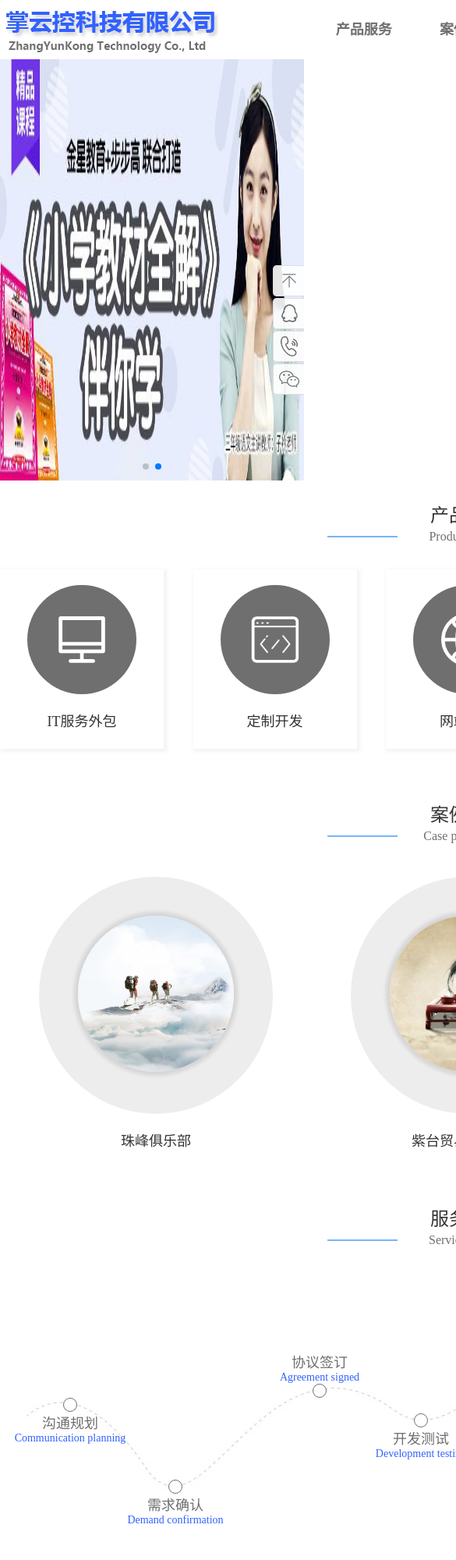
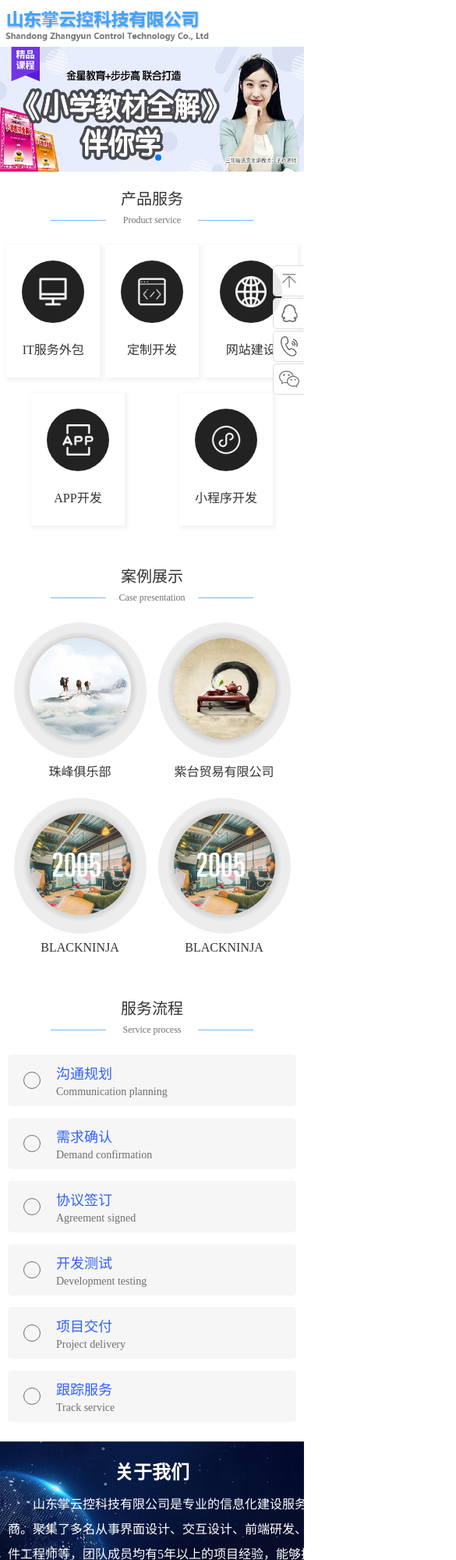
Before and after one commit to android5203/webApp, a plain HTML site: page index.html in a window 390 px wide. Shown: the top 2000 px of the page at 78% size, 585 px wide, since content can reach past the window. Drawn offline with nearby package versions, Linux system fonts and the light colour scheme.

Commit message:
移动端适配

```diff
--- a/css/index.css
+++ b/css/index.css
@@ -51,11 +51,11 @@
 }
 
 .header .logo {
-    width: 300px;
+    width: 400px;
     height: 0;
     overflow: hidden;
     padding-top: 76px;
-    background-image: url(../img/logo.png);
+    background-image: url(../img/logo1.png);
     background-repeat: no-repeat;
     background-position: center center;
 }
@@ -129,20 +129,18 @@
 .productList .productItem {
     width: 210px;
     box-shadow: 2px 2px 5px 2px rgba(0, 0, 0, .05);
-    transition: all .5s;
+    transition: all .3s;
     cursor: pointer;
 }
-.productList .productItem:hover {
-    box-shadow: 5px 5px 5px 5px rgba(0, 0, 0, .1);
-}
 .productList .productItem .productImg {
-    background-color: #6f6f6f;
-    width: 140px;
-    height: 140px;
-    padding: 36px;
+    background-color: #222;
+    width: 130px;
+    height: 130px;
+    padding: 34px;
     box-sizing: border-box;
     border-radius: 50%;
     margin: 20px auto;
+    transition: all .3s;
 }
 .productList .productItem .productImg img {
     width: 100%;
@@ -159,6 +157,15 @@
     font-size: 18px;
     color: #333333;
 }
+.productList .productItem:hover {
+    box-shadow: 3px 3px 5px 5px rgba(0, 0, 0, .1);
+}
+.productList .productItem:hover .productImg {
+    background-color: #3877b3;
+}
+.productList .productItem:hover .productTitle {
+    color: #3877b3;
+}
 .modelBox {
     padding-bottom: 40px;
     position: relative;
@@ -173,11 +180,11 @@
     padding-top: 10px;
 }
 .caseList .caseItem {
-    width: 360px;
+    width: 300px;
 }
 .caseList .caseItem .caseImg {
-    width: 300px;
-    padding: 50px;
+    width: 240px;
+    padding: 35px;
     box-sizing: border-box;
     background-color: #eeeded;
     border-radius: 50%;
@@ -185,8 +192,8 @@
     cursor: pointer;
 }
 .caseList .caseItem img {
-    width: 200px;
-    height: 200px;
+    width: 170px;
+    height: 170px;
     border-radius: 50%;
     box-shadow: 0px 0px 5px 5px rgba(0,0,0,.1);
     transition: all 5s;
@@ -484,3 +491,7 @@
     width: 100px;
     height: 100px;
 }
+.linkNone {
+    color: #fff;
+    text-decoration: none;
+}
--- /dev/null
+++ b/css/media1024.css
@@ -0,0 +1,190 @@
+@media (max-width: 1024px) {
+    .wrap {
+        width: 100%;
+        overflow: hidden;
+    }
+    .header {
+        height: 60px;
+    }
+    .header .logo {
+        padding-top: 60px;
+        background-size: 300px auto;
+        background-position: left center;
+    }
+    .headerFloatHide {
+        height: 60px;
+    }
+    .navBar {
+        display: none;
+    }
+    .swiper-slide img {
+        height: 160px;
+    }
+    .modelTitle .titleBig {
+        font-size: 20px;
+    }
+    .modelTitle .titleSm {
+        font-size: 12px;
+        background-image: url(../img/modelTitle@x0.png);
+    }
+    .modelTitle {
+        padding: 20px 0;
+    }
+    .productList {
+        flex-wrap: wrap;
+        justify-content: space-around;
+        padding: 0 5px;
+        box-sizing: border-box;
+    }
+    .productList .productItem {
+        width: 120px;
+        margin-bottom: 20px;
+    }
+    .productList .productItem .productImg {
+        width: 80px;
+        height: 80px;
+        padding: 20px;
+    }
+    .productList .productItem .productTitle {
+        font-size: 16px;
+    }
+    .caseList {
+        flex-wrap: wrap;
+        padding: 0 10px;
+        box-sizing: border-box;
+    }
+    .caseList .caseItem {
+        width: 170px;
+        padding-bottom: 20px;
+    }
+    .caseList .caseItem .caseImg {
+        width: 170px;
+        padding: 20px;
+    }
+    .caseList .caseItem img {
+        width: 130px;
+        height: 130px;
+    }
+    .modelBox {
+        padding-bottom: 10px;
+    }
+    .caseList .caseItem .caseTitle {
+        font-size: 16px;
+        height: 26px;
+        line-height: 26px;
+        padding-top: 5px;
+    }
+    .serverList {
+        display: none;
+    }
+    .serverListMobail {
+        padding: 0 10px;
+        box-sizing: border-box;
+    }
+    .serverListMobail .serverItem {
+        background-color: #f6f6f6;
+        display: flex;
+        align-items: center;
+        margin-bottom: 15px;
+        padding: 10px 0;
+        border-radius: 5px;
+        transition: all .3s;
+    }
+    .serverListMobail .serverItem .serverIcon {
+        width: 20px;
+        height: 20px;
+        border: 1px solid #6f6f6f;
+        margin: 0 20px 0 20px;
+        border-radius: 50%;
+        transition: all .3s;
+    }
+    .serverListMobail .serverItem:hover {
+        box-shadow: 2px 2px 4px 2px rgba(0,0,0,.1);
+    }
+    .serverListMobail .serverItem:hover .serverIcon{
+        border: 1px solid #f6f6f6;
+        box-shadow: 0px -1px 2px 2px rgba(0,0,0,.2);
+        background-color: rgba(0,0,0,0);
+    }
+    .serverListMobail .serverItem .serverTitle {
+        font-size: 18px;
+        color: #3161ff;
+        height: 30px;
+        line-height: 30px;
+    }
+    .serverListMobail .serverItem .serverInfo {
+        font-size: 14px;
+        color: #6f6f6f;
+    }
+    .modelBoxStyleTwo {
+        height: 300px;
+        background-image: url(../img/aboutAsBj_1.png);
+        background-size: 100% 100%;
+    }
+    .aboutBox {
+        height: 300px;
+        width: 100%;
+        float: none;
+        padding: 10px;
+        box-sizing: border-box;
+    }
+    .aboutBox .aboutTitle {
+        margin: 0;
+        width: 100%;
+        padding: 10px 0;
+    }
+    .aboutBox .titleBig {
+        font-size: 24px;
+        width: 100%;
+        text-align: center;
+    }
+    .aboutBox .aboutText {
+        margin: 0;
+    }
+    .customersList {
+        flex-wrap: wrap;
+        padding: 0 10px;
+        box-sizing: border-box;
+    }
+    .customersList .customersItem {
+        width: calc((100% / 2) - 10px);
+        margin-bottom: 10px;
+        height: 130px;
+    }
+    .contactBox {
+        flex-wrap: wrap;
+        padding: 0 10px;
+        box-sizing: border-box;
+    }
+    .contactBox .contactText .contaceTextBig {
+        display: none;
+    }
+    .contactBox .contactText .contactTextSm {
+        display: none;
+    }
+    .contactBox .contactText .contactTextCon {
+        padding-bottom: 15px;
+        font-size: 14px;
+    }
+    .contactInfo .contactItem {
+        height: 40px;
+        line-height: 40px;
+    }
+    .contactInfo .contactItem img {
+        width: 20px;
+    }
+    .contactInfo .contactBtn {
+        width: 100px;
+        height: 36px;
+        line-height: 36px;
+    }
+    .footer {
+        padding: 10px 0;
+    }
+}
+
+@media (max-width: 750px)  {
+    .customersList .customersItem {
+        height: 100px;
+    }
+}
--- a/index.html
+++ b/index.html
@@ -7,6 +7,7 @@
     <meta http-equiv="X-UA-Compatible" content="ie=edge">
     <title>山东掌云控信息科技有限公司</title>
     <link rel="stylesheet" href="./css/index.css">
+    <link rel="stylesheet" href="./css/media1024.css">
     <link rel="stylesheet" href="./css/swiper.css">
     <link href="./css/animate.css" rel="stylesheet">
     <script src="./javascript/wow.js"></script>
@@ -119,6 +120,12 @@
                     </div>
                     <p class="caseTitle">BLACKNINJA</p>
                 </div>
+                <div class="caseItem">
+                    <div class="caseImg">
+                        <img src="./img/case3.jpg" alt="">
+                    </div>
+                    <p class="caseTitle">BLACKNINJA</p>
+                </div>
             </div>
         </div>
 
@@ -162,6 +169,51 @@
                     <div class="serverInfo">Track service</div>
                 </div>
             </div>
+            <!-- 移动端 -->
+            <div class="wow fadeInUp serverListMobail">
+                <div class="wow fadeInUp serverItem">
+                    <div class="serverIcon"></div>
+                    <div>
+                        <div class="serverTitle">沟通规划</div>
+                        <div class="serverInfo">Communication planning</div>
+                    </div>
+                </div>
+                <div class="wow fadeInUp serverItem">
+                    <div class="serverIcon"></div>
+                    <div>
+                        <div class="serverTitle">需求确认</div>
+                        <div class="serverInfo">Demand confirmation</div>
+                    </div>
+                </div>
+                <div class="wow fadeInUp serverItem">
+                    <div class="serverIcon"></div>
+                    <div>
+                        <div class="serverTitle">协议签订</div>
+                        <div class="serverInfo">Agreement signed</div>
+                    </div>
+                </div>
+                <div class="wow fadeInUp serverItem">
+                    <div class="serverIcon"></div>
+                    <div>
+                        <div class="serverTitle">开发测试</div>
+                        <div class="serverInfo">Development testing</div>
+                    </div>
+                </div>
+                <div class="wow fadeInUp serverItem">
+                    <div class="serverIcon"></div>
+                    <div>
+                        <div class="serverTitle">项目交付</div>
+                        <div class="serverInfo">Project delivery</div>
+                    </div>
+                </div>
+                <div class="wow fadeInUp serverItem">
+                    <div class="serverIcon"></div>
+                    <div>
+                        <div class="serverTitle">跟踪服务</div>
+                        <div class="serverInfo">Track service</div>
+                    </div>
+                </div>
+            </div>
         </div>
 
         <!-- 关于我们 -->
@@ -170,7 +222,7 @@
             <div class="aboutBox">
                 <div class="wow fadeInUp aboutTitle">
                     <p class="titleBig">关于我们</p>
-                    <p class="titleSm">About us</p>
+                    <!-- <p class="titleSm">About us</p> -->
                 </div>
                 <div class="wow fadeInUp aboutText">
                     <p>山东掌云控科技有限公司是专业的信息化建设服务商。聚集了多名从事界面设计、交互设计、前端研发、软件工程师等，团队成员均有5年以上的项目经验，能够把握国际主流设计风格与创新理念。</p>
@@ -186,17 +238,17 @@
                 <p class="titleBig">我们的客户</p>
                 <p class="titleSm">Our customers</p>
             </div>
-            <div class="wow fadeInUp customersList">
-                <div class="customersItem">
+            <div class="customersList">
+                <div class="wow fadeInUp customersItem">
                     <img src="./img/customers_1.png" alt="">
                 </div>
-                <div class="customersItem">
+                <div class="wow fadeInUp customersItem">
                     <img src="./img/customers_2.png" alt="">
                 </div>
-                <div class="customersItem">
+                <div class="wow fadeInUp customersItem">
                     <img src="./img/customers_3.png" alt="">
                 </div>
-                <div class="customersItem">
+                <div class="wow fadeInUp customersItem">
                     <img src="./img/customers_4.png" alt="">
                 </div>
             </div>
@@ -275,7 +327,9 @@
         <div class="sideBarItem sideBarItemPhone">
             <img src="./img/phoneNumber.png" alt="">
             <div class="sideFlort sideFlortPhone">
-                18364658916
+                <a class="linkNone" href="tel:18364658916">
+                    18364658916
+                </a>
             </div>
         </div>
         <div class="sideBarItem sideBarItemWx">
--- a/javascript/index.js
+++ b/javascript/index.js
@@ -19,31 +19,31 @@ window.onload = function () {
             $(".navBarLinkProduct").removeClass("active");
         }
         // 案例展示
-        if(scroH >= 930 && scroH < 1450) {
+        if(scroH >= 930 && scroH < 1380) {
             $(".navBarLinkCase").addClass("active");
         } else {
             $(".navBarLinkCase").removeClass("active");
         }
         // 服务流程
-        if(scroH >= 1450 && scroH < 2020) {
+        if(scroH >= 1380 && scroH < 1950) {
             $(".navBarLinkService").addClass("active");
         } else {
             $(".navBarLinkService").removeClass("active");
         }
         // 关于我们
-        if(scroH >= 2020 && scroH < 2685) {
+        if(scroH >= 1950 && scroH < 2610) {
             $(".navBarLinkAbout").addClass("active");
         } else {
             $(".navBarLinkAbout").removeClass("active");
         }
         // 我们的客户
-        if(scroH >= 2685 && scroH < 2900) {
+        if(scroH >= 2610 && scroH < 2880) {
             $(".navBarLinkCustomers").addClass("active");
         } else {
             $(".navBarLinkCustomers").removeClass("active");
         }
         // 联系我们
-        if(scroH >= 2900) {
+        if(scroH >= 2880) {
             $(".navBarLinkContact").addClass("active");
         } else {
             $(".navBarLinkContact").removeClass("active");
@@ -66,22 +66,22 @@ window.onload = function () {
     })
     // 服务流程
     $('.navBarLinkService').click(function(){
-        $('html ,body').animate({scrollTop: 1450}, 300);
+        $('html ,body').animate({scrollTop: 1380}, 300);
         return false;
     })
     // 关于我们
     $('.navBarLinkAbout').click(function(){
-        $('html ,body').animate({scrollTop: 2020}, 300);
+        $('html ,body').animate({scrollTop: 1950}, 300);
         return false;
     })
     // 我们的客户
     $('.navBarLinkCustomers').click(function(){
-        $('html ,body').animate({scrollTop: 2685}, 300);
+        $('html ,body').animate({scrollTop: 2610}, 300);
         return false;
     })
     // 联系我们
     $('.navBarLinkContact').click(function(){
-        $('html ,body').animate({scrollTop: 2940}, 300);
+        $('html ,body').animate({scrollTop: 2880}, 300);
         return false;
     })
 
```
Also changed, not shown: img/aboutAsBj_1.png (added), img/app_a.png (added), img/item2_a.png (added), img/item3_a.png (added), img/item4_a.png (added), img/logo1.png (added), img/modelTitle@x0.png (added), img/serverBj_1.jpg (added), img/wx1_a.png (added).
